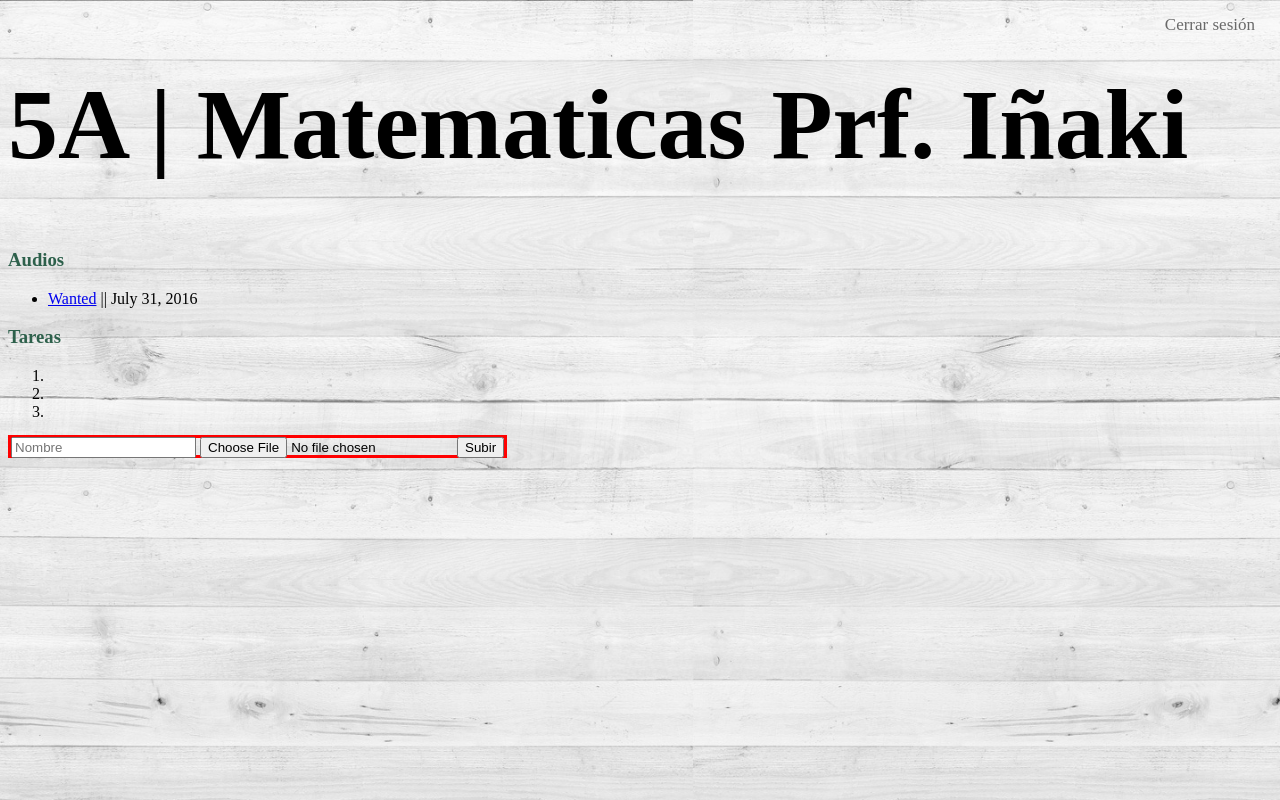
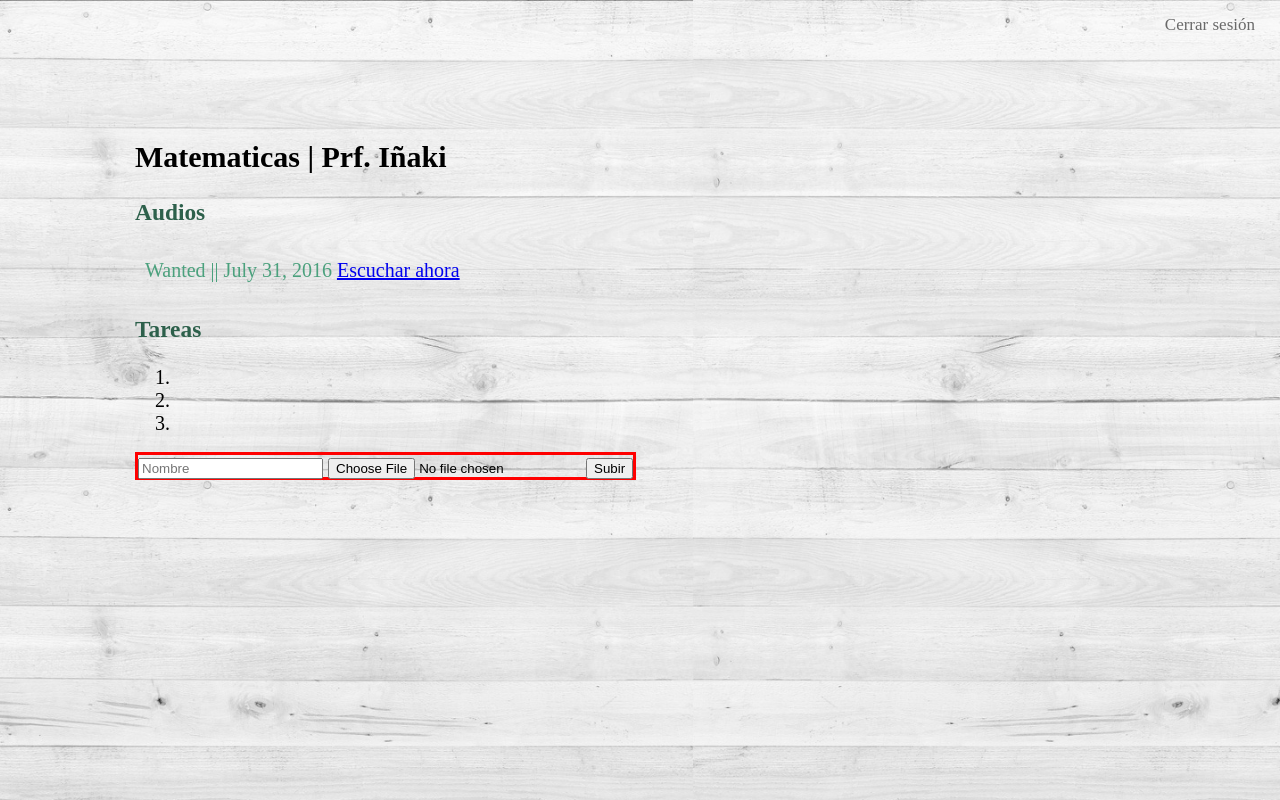
Before and after one commit to icaboalo/Educamos, a Django app: page /materia/1/ in a window 1280 px wide. Run offline with Django 3.2, Linux system fonts and the light colour scheme; a user stored in the database is signed in; data comes from the database, SQL or seed files in the repository.

Commit message:
subject styles

```diff
--- a/static/style.css
+++ b/static/style.css
@@ -141,7 +141,6 @@ h3 {
     position: fixed;
     right: 0;
     top: 0;
-
 }
 
 .close:hover {
@@ -177,3 +176,17 @@ h3 {
     text-decoration: none;
     transition: 1s;
 }
+
+.audio {
+    color: #4ba17d;
+    margin: 0px;
+    text-decoration: none;
+    transition: 1s;
+}
+
+.audio:hover {
+    color: #3c8064;
+    margin: 5px;
+    text-decoration: none;
+    transition: 1s;
+}
--- a/templates/subject.html
+++ b/templates/subject.html
@@ -7,12 +7,13 @@
     <link rel="stylesheet" href="{% static 'style.css' %}">
 </head>
 <body class="inside">
+    <div class="containerthree">
         <a href="{% url 'logout' %}" class="close">Cerrar sesión</a>
-    <h1>{{ subject.classroom.name }}  |  {{ subject }} Prf. {{ subject.professor }}</h1>
+        <h2>{{ subject }}  |  Prf. {{ subject.professor }}</h2>
         <h3>Audios</h3>
-    <ul>
+        <ul class="classess">
             {% for audio in audios.audio %}
-            <li><a href="{{ audio.file.url }}">{{ audio.name }}</a>  ||  {{ audio.date }}</li>
+                <li class="audio">{{ audio.name }}  ||  {{ audio.date }} <a href="{{ audio.file.url }}">Escuchar ahora</a></li>
             {% endfor %}
         </ul>
 
@@ -33,6 +34,6 @@
                 <button type="submit">Subir</button>
             </form>
         {% endif %}
-
+    </div>
 </body>
 </html>
```
Lines whose indentation alone changed are shown as unchanged.
